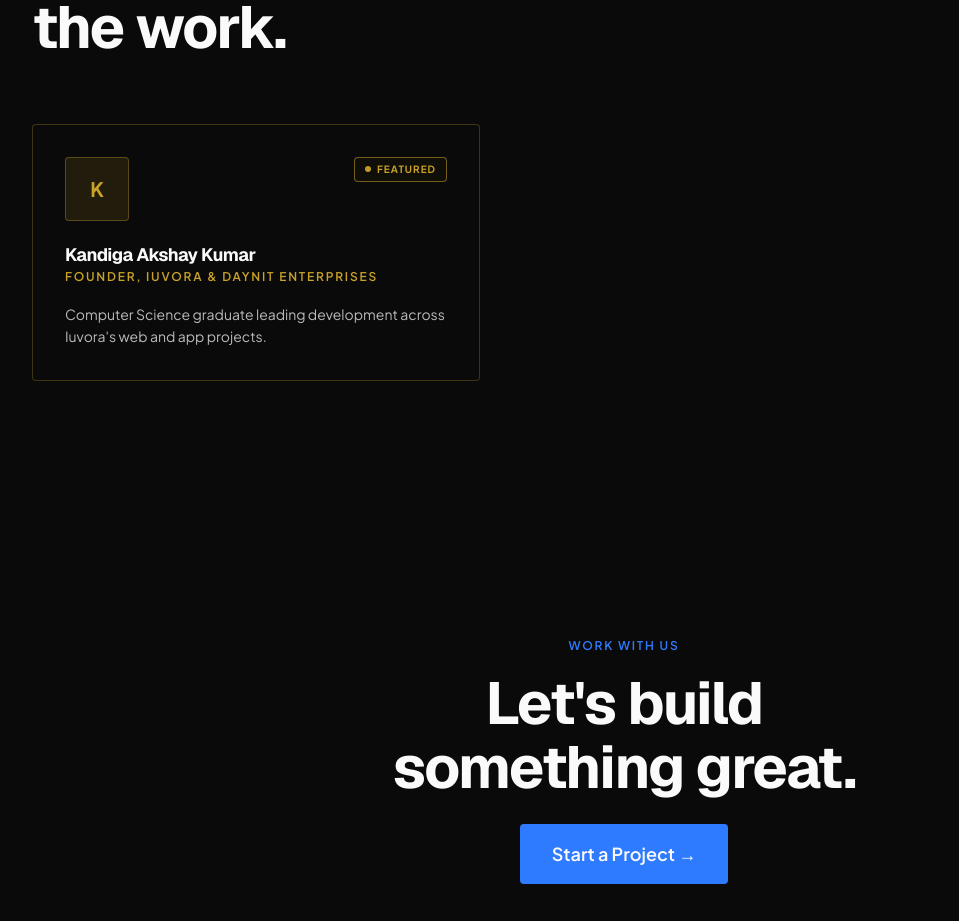
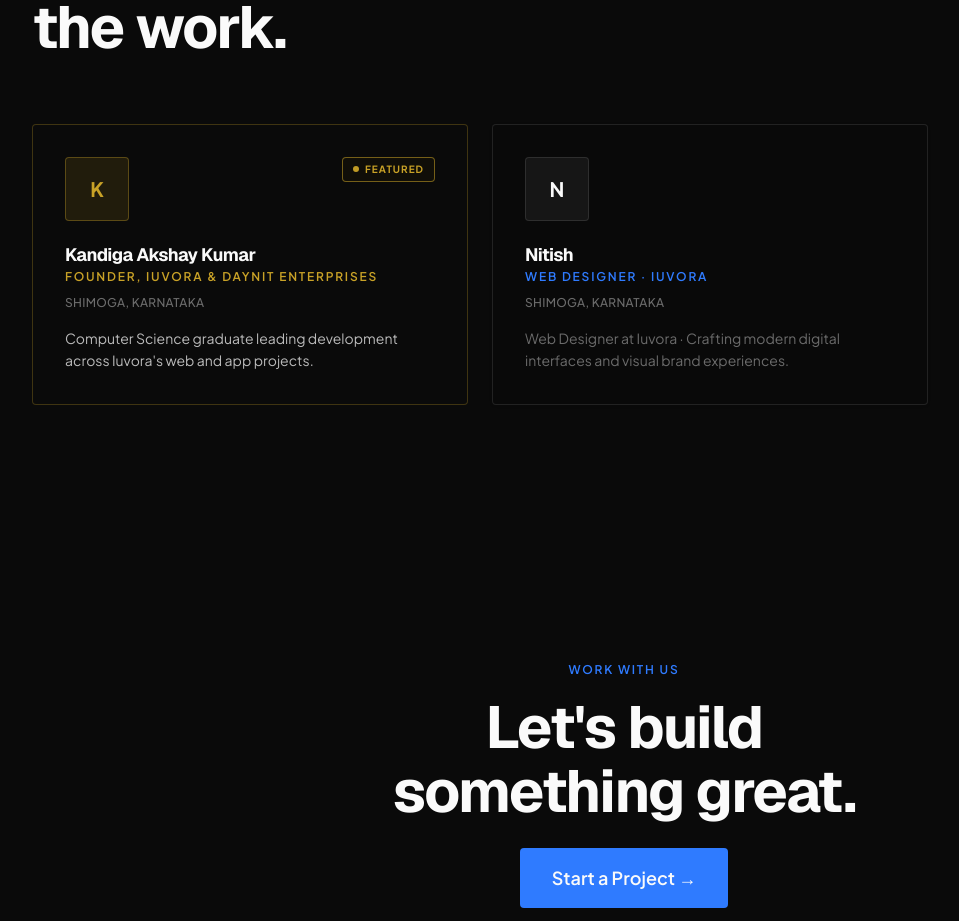
Before and after one commit to Mrithyunjay02/IUVORA, a Next.js app: page /about in a window 1280 px wide. Shown: the part 1980-2901 px from the top of the page, without its empty margins (16-975 px from the left). Built offline with nearby package versions, Linux system fonts and the light colour scheme.

Commit message:
feat: implement 3D gyroscope card for nitish and update about page layout

```diff
--- a/app/(nfc)/card/[slug]/page.tsx
+++ b/app/(nfc)/card/[slug]/page.tsx
@@ -55,6 +55,9 @@ export async function generateMetadata({
   };
 }
 
+import { InteractiveProductCard } from "@/components/ui/card-7";
+import { Palette } from "lucide-react";
+
 export default async function CardPage({ params }: CardPageProps) {
   const { slug } = await params;
   const profile = getCardProfile(slug);
@@ -63,5 +66,19 @@ export default async function CardPage({ params }: CardPageProps) {
     notFound();
   }
 
+  if (slug === "nitish") {
+    return (
+      <div className="flex min-h-screen w-full flex-col items-center justify-center bg-[#0a0a0a] p-4 selection:bg-[#2563eb] selection:text-white">
+        <InteractiveProductCard
+          title="Nitish"
+          description="Web Designer · Iuvora"
+          price="Shimoga, KA"
+          imageUrl="https://images.unsplash.com/photo-1618005182384-a83a8bd57fbe?q=80&w=2564&auto=format&fit=crop"
+          logoIcon={<Palette className="w-5 h-5" />}
+        />
+      </div>
+    );
+  }
+
   return <CardContainer profile={profile} />;
 }
--- a/app/(site)/about/page.tsx
+++ b/app/(site)/about/page.tsx
@@ -21,8 +21,25 @@ const TEAM_MEMBERS = [
   {
     name: "Kandiga Akshay Kumar",
     role: "Founder, Iuvora & Daynit Enterprises",
+    location: "Shimoga, Karnataka",
     bio: "Computer Science graduate leading development across Iuvora's web and app projects.",
     initial: "K",
+    isFounder: true,
+  },
+  {
+    name: "Nitish",
+    role: (
+      <>
+        Web Designer &middot;{" "}
+        <a href="https://www.iuvora.com/work" target="_blank" rel="noopener noreferrer" className="hover:underline">
+          Iuvora
+        </a>
+      </>
+    ),
+    location: "Shimoga, Karnataka",
+    bio: "Web Designer at Iuvora · Crafting modern digital interfaces and visual brand experiences.",
+    initial: "N",
+    isFounder: false,
   },
 ];
 
@@ -156,13 +173,19 @@ export default function AboutPage() {
             </h2>
           </div>
 
-          <div className="max-w-md">
+          <div className="grid grid-cols-1 md:grid-cols-2 gap-6 w-full max-w-4xl">
             {TEAM_MEMBERS.map((member, idx) => (
               <div
                 key={`${member.name}-${idx}`}
-                className="relative rounded-sm p-8 transition-all duration-300 border bg-[#0a0a0a] hover:border-[rgba(201,162,39,0.6)] hover:shadow-[0_0_24px_rgba(201,162,39,0.15)]"
+                className={`relative rounded-sm p-8 transition-all duration-300 border ${
+                  member.isFounder
+                    ? "bg-[#0a0a0a] hover:border-[rgba(201,162,39,0.6)] hover:shadow-[0_0_24px_rgba(201,162,39,0.15)]"
+                    : "bg-white dark:bg-black/[0.02] hover:border-[var(--color-accent)]/50 shadow-sm"
+                }`}
                 style={{
-                  borderColor: "rgba(201,162,39,0.28)",
+                  borderColor: member.isFounder
+                    ? "rgba(201,162,39,0.28)"
+                    : "color-mix(in srgb, var(--fg) 10%, transparent)",
                 }}
                 aria-label={`Team member: ${member.name}`}
               >
@@ -171,17 +194,26 @@ export default function AboutPage() {
                   {/* Avatar */}
                   <div
                     className="w-16 h-16 rounded-sm flex items-center justify-center text-xl font-bold"
-                    style={{
+                    style={
+                      member.isFounder
+                        ? {
                             backgroundColor: "rgba(201,162,39,0.12)",
                             border: "1px solid rgba(201,162,39,0.35)",
                             color: "#C9A227",
-                    }}
+                          }
+                        : {
+                            backgroundColor: "color-mix(in srgb, var(--fg) 5%, transparent)",
+                            border: "1px solid color-mix(in srgb, var(--fg) 10%, transparent)",
+                            color: "var(--fg)",
+                          }
+                    }
                     aria-hidden="true"
                   >
                     {member.initial}
                   </div>
 
                   {/* Featured Badge */}
+                  {member.isFounder && (
                     <span
                       className="text-[10px] font-bold tracking-widest uppercase px-2.5 py-1 rounded-sm flex items-center gap-1.5"
                       style={{
@@ -197,18 +229,24 @@ export default function AboutPage() {
                       />
                       Featured
                     </span>
+                  )}
                 </div>
 
                 <h3
-                  className="text-lg font-bold mb-1 text-white"
-                  style={{ fontFamily: "var(--font-display)" }}
+                  className={`text-lg font-bold mb-1 ${member.isFounder ? "text-white" : ""}`}
+                  style={{ fontFamily: "var(--font-display)", color: member.isFounder ? undefined : "var(--fg)" }}
                 >
                   {member.name}
                 </h3>
-                <p className="eyebrow mb-4" style={{ color: "#C9A227" }}>
+                <p className="eyebrow mb-2" style={{ color: member.isFounder ? "#C9A227" : "var(--color-accent)" }}>
                   {member.role}
                 </p>
-                <p className="text-sm leading-relaxed" style={{ color: "rgba(255,255,255,0.72)" }}>
+                {member.location && (
+                  <p className="text-xs mb-4 font-medium tracking-wide uppercase" style={{ color: member.isFounder ? "rgba(255,255,255,0.4)" : "var(--fg-muted)" }}>
+                    {member.location}
+                  </p>
+                )}
+                <p className="text-sm leading-relaxed" style={{ color: member.isFounder ? "rgba(255,255,255,0.72)" : "var(--fg-muted)" }}>
                   {member.bio}
                 </p>
               </div>
--- /dev/null
+++ b/components/ui/card-7.tsx
@@ -0,0 +1,153 @@
+"use client"; // Required for state and event handlers
+
+import * as React from "react";
+import { cn } from "@/lib/utils";
+
+// --- PROPS INTERFACE ---
+interface InteractiveProductCardProps extends React.HTMLAttributes<HTMLDivElement> {
+  imageUrl: string;
+  logoUrl?: string;
+  logoIcon?: React.ReactNode;
+  title: string;
+  description: string;
+  price?: string;
+}
+
+// --- COMPONENT DEFINITION ---
+export function InteractiveProductCard({
+  className,
+  imageUrl,
+  logoUrl,
+  logoIcon,
+  title,
+  description,
+  price,
+  ...props
+}: InteractiveProductCardProps) {
+  const cardRef = React.useRef<HTMLDivElement>(null);
+  const [style, setStyle] = React.useState<React.CSSProperties>({});
+
+  // --- MOUSE MOVE HANDLER ---
+  const handleMouseMove = (e: React.MouseEvent<HTMLDivElement>) => {
+    if (!cardRef.current) return;
+
+    const { left, top, width, height } = cardRef.current.getBoundingClientRect();
+    const x = e.clientX - left;
+    const y = e.clientY - top;
+
+    const rotateX = (y - height / 2) / (height / 2) * -8; // Max rotation 8deg
+    const rotateY = (x - width / 2) / (width / 2) * 8;   // Max rotation 8deg
+
+    setStyle({
+      transform: `perspective(1000px) rotateX(${rotateX}deg) rotateY(${rotateY}deg) scale3d(1.05, 1.05, 1.05)`,
+      transition: "transform 0.1s ease-out",
+    });
+  };
+
+  // --- MOUSE LEAVE HANDLER ---
+  const handleMouseLeave = () => {
+    setStyle({
+      transform: "perspective(1000px) rotateX(0deg) rotateY(0deg) scale3d(1, 1, 1)",
+      transition: "transform 0.4s ease-in-out",
+    });
+  };
+
+  // --- DEVICE ORIENTATION HANDLER (GYROSCOPE) ---
+  React.useEffect(() => {
+    const handleOrientation = (e: DeviceOrientationEvent) => {
+      // e.beta: front-to-back tilt (-180 to 180)
+      // e.gamma: left-to-right tilt (-90 to 90)
+      if (e.beta === null || e.gamma === null) return;
+
+      // Assuming the user holds the phone at roughly a 45-degree angle
+      // Normalize beta around 45 degrees
+      let normalizedBeta = e.beta - 45;
+
+      // Clamp values between -20 and 20 degrees for a subtle effect
+      const beta = Math.max(-20, Math.min(20, normalizedBeta));
+      const gamma = Math.max(-20, Math.min(20, e.gamma));
+
+      // Calculate rotation
+      const rotateX = beta * -0.5; // Max 10deg rotation
+      const rotateY = gamma * 0.5;  // Max 10deg rotation
+
+      setStyle({
+        transform: `perspective(1000px) rotateX(${rotateX}deg) rotateY(${rotateY}deg) scale3d(1.02, 1.02, 1.02)`,
+        transition: "transform 0.1s ease-out",
+      });
+    };
+
+    if (typeof window !== "undefined" && window.DeviceOrientationEvent) {
+      window.addEventListener("deviceorientation", handleOrientation);
+    }
+
+    return () => {
+      if (typeof window !== "undefined") {
+        window.removeEventListener("deviceorientation", handleOrientation);
+      }
+    };
+  }, []);
+
+  return (
+    <div
+      ref={cardRef}
+      onMouseMove={handleMouseMove}
+      onMouseLeave={handleMouseLeave}
+      style={style}
+      className={cn(
+        "relative w-full max-w-[340px] aspect-[9/12] rounded-3xl bg-card shadow-lg",
+        "[transform-style:preserve-3d]", // Enables 3D transformations for children
+        className
+      )}
+      {...props}
+    >
+      {/* Background Image - scales slightly to avoid showing edges on tilt */}
+      <img
+        src={imageUrl}
+        alt={title}
+        className="absolute inset-0 h-full w-full object-cover rounded-3xl transition-transform duration-300 group-hover:scale-110"
+        style={{ transform: "translateZ(-20px) scale(1.1)" }}
+      />
+      {/* Gradient Overlay */}
+      <div className="absolute inset-0 bg-gradient-to-t from-black/80 via-black/30 to-black/10 rounded-3xl" />
+
+      {/* Main Content with 3D effect */}
+      <div
+        className="absolute inset-0 p-5 flex flex-col"
+        style={{ transform: "translateZ(40px)" }}
+      >
+        {/* Glassmorphism Header */}
+        <div className="flex items-start justify-between rounded-xl border border-white/10 bg-white/10 p-4 backdrop-blur-md">
+          <div className="flex flex-col">
+            <h3 className="text-xl font-bold text-white">{title}</h3>
+            <p className="text-xs text-white/80">{description}</p>
+          </div>
+          {logoIcon ? (
+            <div className="text-white opacity-90">{logoIcon}</div>
+          ) : logoUrl ? (
+            <img src={logoUrl} alt="Logo" className="h-4 w-auto" />
+          ) : null}
+        </div>
+
+        {/* Price Tag - Absolute position for pixel perfection */}
+        {price && (
+          <div className="absolute top-[108px] left-5">
+            <div className="rounded-full bg-black/50 border border-white/10 px-4 py-1.5 text-sm font-semibold text-white backdrop-blur-sm">
+              {price}
+            </div>
+          </div>
+        )}
+
+        {/* Action Button - Replaced Pagination Dots */}
+        <div className="mt-auto w-full pb-2">
+          <a
+            href="mailto:nitishjogiwork@gmail.com"
+            className="flex items-center justify-center w-full gap-2 rounded-xl bg-white/10 hover:bg-white/20 border border-white/10 py-3 text-sm font-semibold text-white backdrop-blur-sm transition-colors"
+          >
+            Contact Nitish
+          </a>
+        </div>
+      </div>
+    </div>
+  );
+}
--- a/data/cards/nitish.ts
+++ b/data/cards/nitish.ts
@@ -8,8 +8,10 @@ export const nitishProfile: CardProfile = {
   oneLineBio: "Web Designer at Iuvora · Crafting modern digital interfaces and visual brand experiences.",
   phone: "",
   whatsapp: "",
-  email: "info@iuvora.com",
-  socials: {},
+  email: "nitishjogiwork@gmail.com",
+  socials: {
+    linkedin: "https://www.linkedin.com/in/nitishjogi",
+  },
   location: "Shimoga, Karnataka",
   company: "Iuvora",
   workUrl: "https://www.iuvora.com/work",
```
Lines whose indentation alone changed are shown as unchanged.
